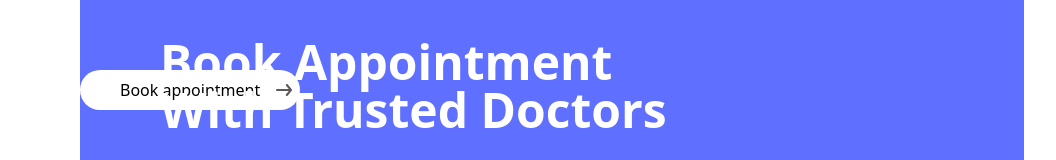
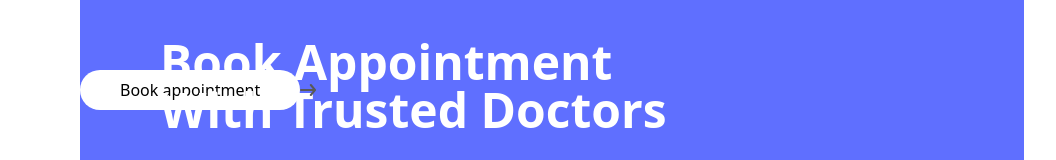
Before and after one commit to Mani-sh27/Prescripto, a React (Vite) app: page / in a window 1280 px wide. Shown: the part 191-351 px from the top of the page, without its empty margins (88-1144 px from the left). Built offline with nearby package versions, Linux system fonts and the light colour scheme.

Commit message:
auto commit

```diff
--- a/src/components/Header.jsx
+++ b/src/components/Header.jsx
@@ -13,7 +13,7 @@ const Header = () => {
         </div>
         <div className='flex'>
         <button className='sm:bg-[white] px-10  py-2 rounded-full' type='button'>Book appointment</button>
-        <img src={assets.arrow_icon} className='sm:relative -left-6 '  />
+        <img src={assets.arrow_icon} className='sm:relative -left- '  />
 
         </div>
 
```
